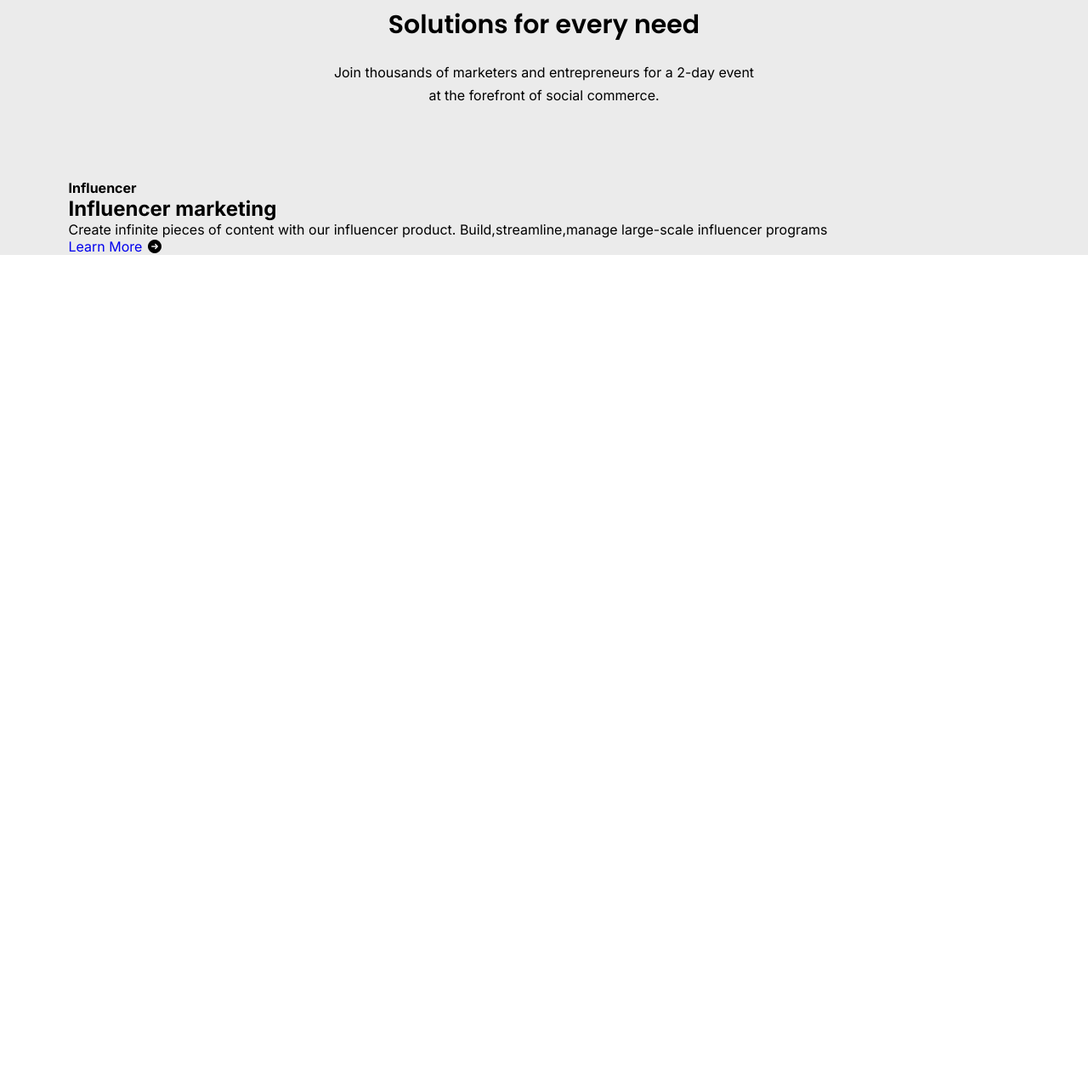
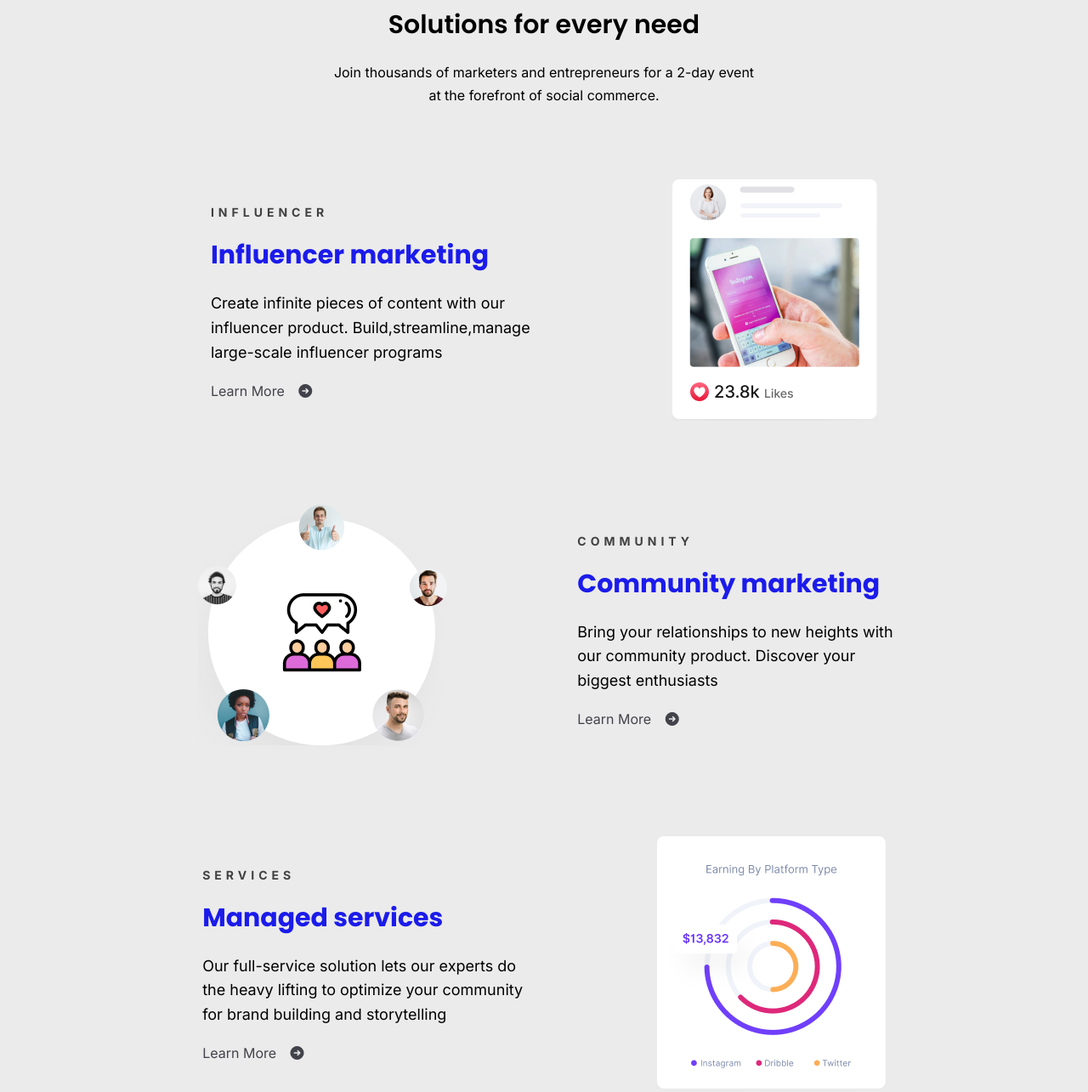
Before and after one commit to WorldofWeb-Devlopment/Benskit, a plain HTML site: page index.html in a window 1280 px wide. Shown: the part 1074-2359 px from the top of the page at 85% size. Before the commit the page ends 1374 px from the top, so only its background shows below. Drawn offline with Linux system fonts and the light colour scheme; a web font is replaced by a local one.

Commit message:
second commit

```diff
--- a/index.html
+++ b/index.html
@@ -75,6 +75,7 @@
         </div>
     </div>
     <div class="main-header">
+        <!-- Main Box 1 Starts Here -->
         <div class="header">
             <div class="body-content">
                 <h2>Solutions for every need</h2>
@@ -85,12 +86,56 @@
                 <div class="content-box-left">
                     <h4>Influencer</h4>
                     <h2>Influencer marketing</h2>
-                    <p>Create infinite pieces of content with our influencer product. Build,streamline,manage
+                    <p>Create infinite pieces of content with our<br> influencer product. Build,streamline,manage<br>
                         large-scale influencer programs</p>
+                    <div class="button">
                         <a href="#">Learn More</a>
                         <i class="fa-solid fa-circle-arrow-right"></i>
+                    </div>
 
                 </div>
+                <div class="content-box-right">
+                    <img src="img1.png" alt="image">
+                </div>
+
+            </div>
+        </div>
+        <!-- Main Box 2 Starts Here -->
+         <div class="header">
+            <div class="content-box-main">
+                 <div class="content-box-right">
+                    <img src="img2.png" alt="image">
+                </div>
+                <div class="content-box-left">
+                    <h4>Community</h4>
+                    <h2>Community marketing</h2>
+                    <p>Bring your relationships to new heights with<br>our community product. Discover your<br>
+                       biggest enthusiasts</p>
+                    <div class="button">
+                        <a href="#">Learn More</a>
+                        <i class="fa-solid fa-circle-arrow-right"></i>
+                    </div>
+                </div>
+            </div>
+        </div>
+        <!-- Main Box 3 Starts Here -->
+           <div class="header">
+            <div class="content-box-main">
+                <div class="content-box-left">
+                    <h4>services</h4>
+                    <h2>Managed services</h2>
+                    <p>Our full-service solution lets our experts do<br>the heavy lifting to optimize your community<br>
+                        for brand building and storytelling</p>
+                    <div class="button">
+                        <a href="#">Learn More</a>
+                        <i class="fa-solid fa-circle-arrow-right"></i>
+                    </div>
+
+                </div>
+                <div class="content-box-right">
+                    <img src="img3.png" alt="image">
+                </div>
+
             </div>
         </div>
     </div>
--- a/sytle.css
+++ b/sytle.css
@@ -128,3 +128,35 @@ span i{
 .content-box-main{
     margin-top: 85px;
 }
+.content-box-main{
+    display: flex;
+    justify-content: space-evenly;
+    align-items: center;
+}
+.content-box-left{
+    display: flex;
+    flex-direction: column;
+    gap: 20px;
+}
+.content-box-left h4{
+    text-transform: uppercase;
+    color: #414141;
+    letter-spacing: 5px;
+    font-family: "Inter", sans-serif;
+    font-size: 14px;
+}
+.content-box-left h2{
+    color: #1B1BEB;
+    font-family:"Poppins", sans-serif ;
+    font-size: 30px;
+}
+.content-box-left p{
+    font-family: "Inter", sans-serif;
+    font-size: 18px;
+    line-height: 1.6;
+}
+.content-box-left a,
+.content-box-left i{
+    color: #42424A;
+    margin-right: 10px;
+}
```
Also changed, not shown: img2.png (added), img3.png (added).
